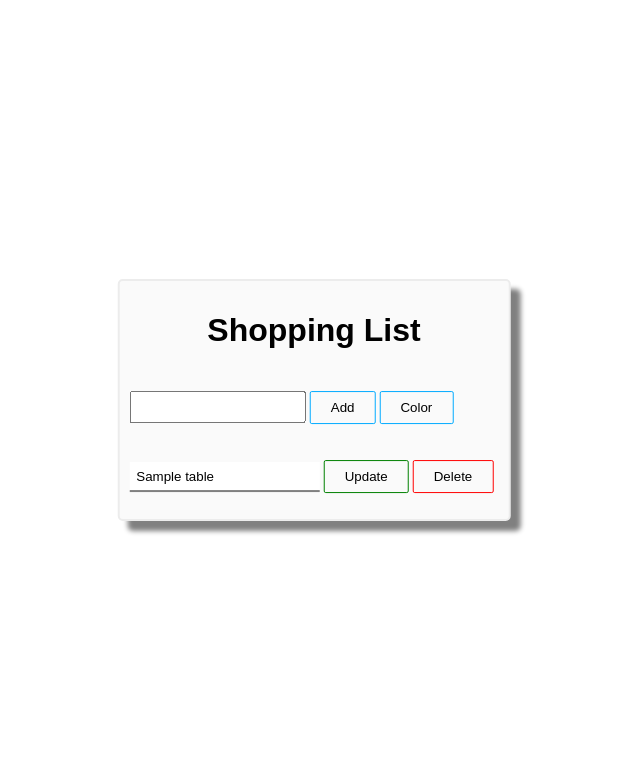
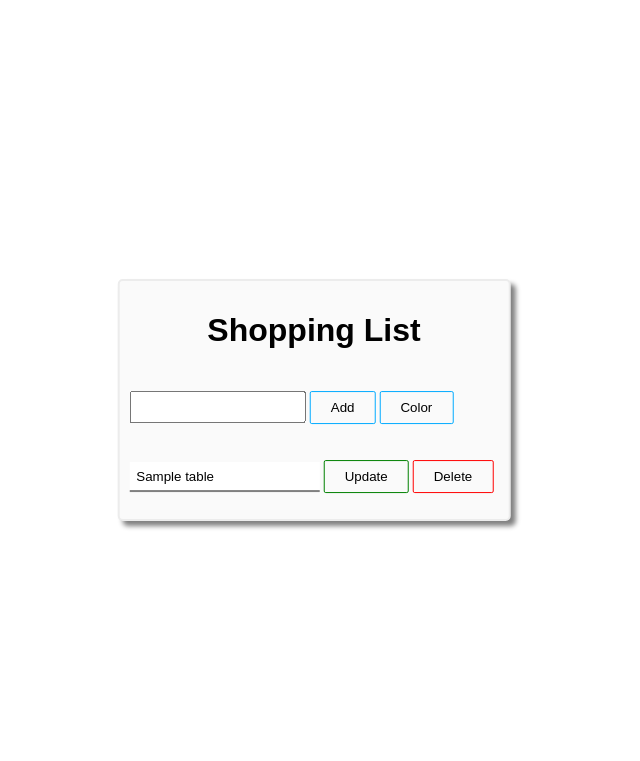
Before and after one commit to Emmanuel-Jiss/pythonProject1, a Flask app: page / in a window 1280 px wide. Shown: the top 761 px of the page, without its empty margins (326-966 px from the left). Run offline with Flask 3, Linux system fonts and the light colour scheme; tables that the repository leaves empty hold one stand-in row (values such as "Sample post").

Commit message:
Fixed shadow

```diff
--- a/static/css/style.css
+++ b/static/css/style.css
@@ -61,7 +61,7 @@ li {
     border-style: solid;
     border: 2px solid #ECECEC;
     border-radius: 5px;
-    box-shadow: 10px 10px 5px grey;
+    box-shadow: 5px 5px 5px grey;
 }
 
 /* Style the footer */
```
